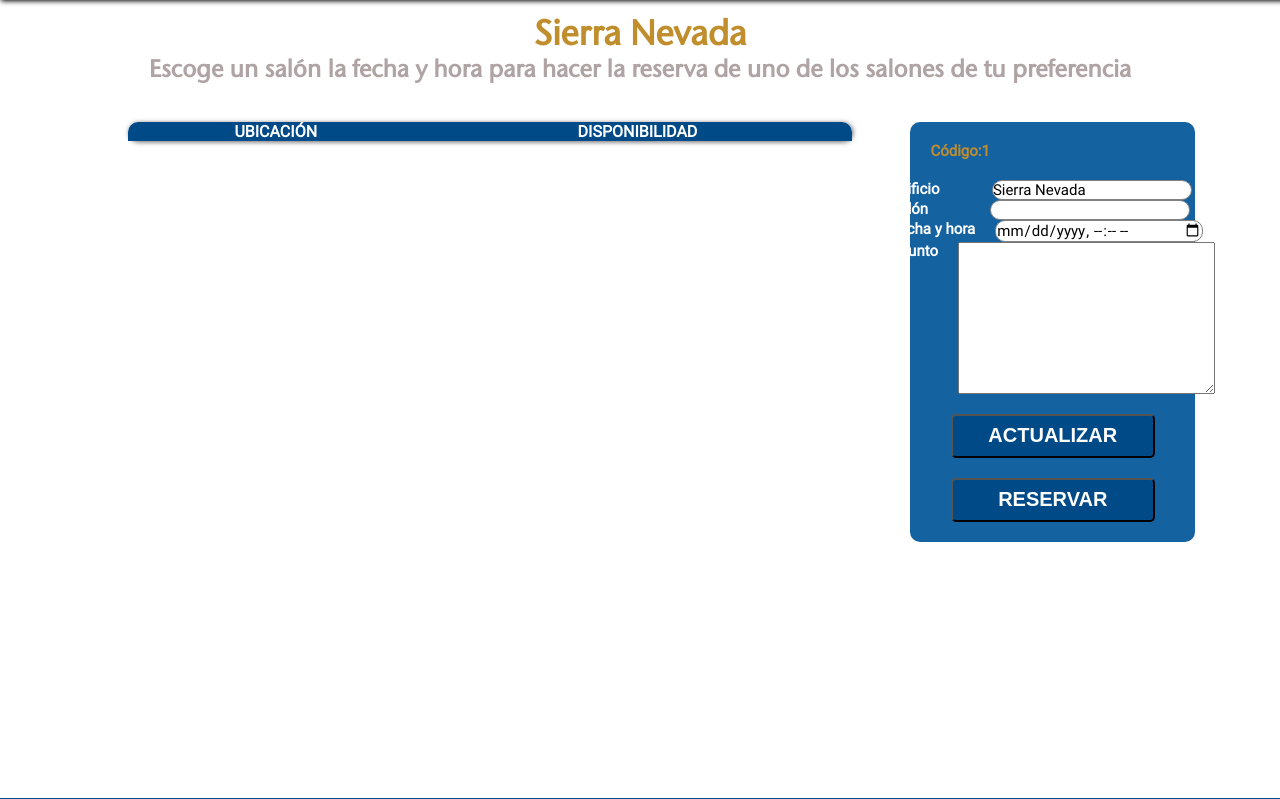
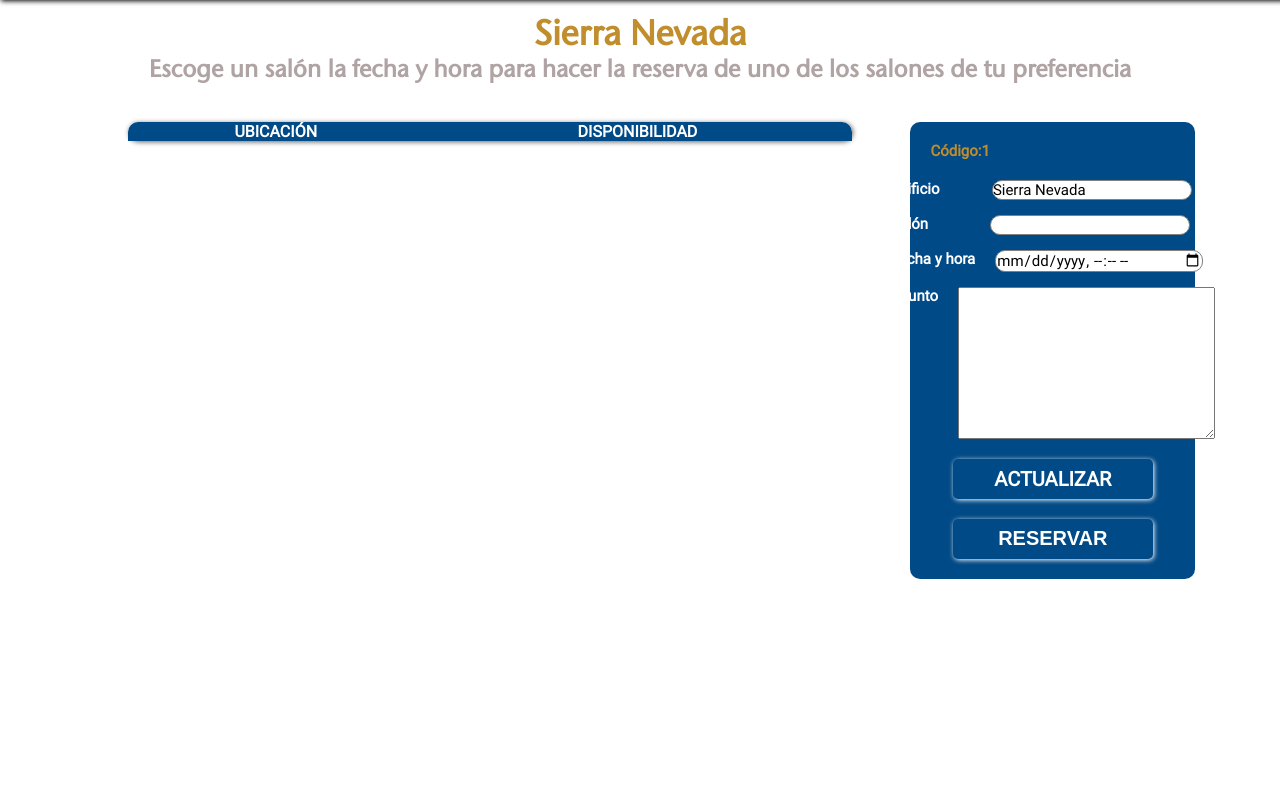
Before and after one commit to LukeSkybutter9/Proyecto-saloneU, a PHP site: page /sierraNevada.php in a window 1280 px wide. Shown: the part 90-889 px from the top of the page. Run offline with PHP 8.4, Linux system fonts and the light colour scheme; the visitor is signed in with stand-in values (Sample User, id 1); lists and menus that the app fills with data are empty; some libraries are stand-ins or nearby versions.

Commit message:
Cambios CSS del apartado del formulario

```diff
--- a/vista/cienagaGrande.php
+++ b/vista/cienagaGrande.php
@@ -116,7 +116,7 @@
                             <textarea name="asunto" id="" cols="30" rows="10"></textarea>
                         </div>
                     </div>
-                        <button id="actualizar" value="actualizar">ACTUALIZAR</button>
+                        <label id="actualizar" value="actualizar">ACTUALIZAR</label>
                         <button id="reservar" value="reservar">RESERVAR</button>
                 </div>
             </form>
--- a/vista/css/style2.css
+++ b/vista/css/style2.css
@@ -143,6 +143,12 @@ th{
     margin-bottom: 20%;
 }
 
+.contenedorForm{
+    display: flex;
+    flex-direction: column;
+    gap:15px;
+}
+
 .tabla{
     margin-right: 5%;
 }
@@ -155,7 +161,7 @@ th{
     padding-top: 20%;
     padding: 20px;
     gap:20px;
-    background-color: #1562a1;
+    background-color: #004a87;
     width: 75%;
 }
 
@@ -224,7 +230,8 @@ th{
     color: white;
     font-weight: bold;
     font-size: 20px;
-    border-color: black;
+    border: #004a87;
+    box-shadow: 1px 1px 5px white;
 }
 #reservar:hover{
     background-color: #1562a1;
@@ -234,14 +241,19 @@ th{
     background-color: #1562a1;
 }
 #actualizar{
+    display: flex;
     border-radius: 5px;
     width: 200px;
     height: 40px;
-    background-color: #004a87 ;
+    align-items: center;
+    justify-content: center;
+    background-color: #004a87;
     color: white;
     font-weight: bold;
     font-size: 20px;
     text-align: center;
+    border: #004a87;
+    box-shadow: 1px 1px 5px white;
 
 }
 
--- a/vista/marCaribe.php
+++ b/vista/marCaribe.php
@@ -113,7 +113,7 @@
                             <textarea name="asunto" id="" cols="30" rows="10"></textarea>
                         </div>
                     </div>
-                        <button id="actualizar" value="actualizar">ACTUALIZAR</button>
+                        <label id="actualizar" value="actualizar">ACTUALIZAR</label>
                         <button id="reservar" value="reservar">RESERVAR</button>
                 </div>
             </form>
--- a/vista/sierraNevada.php
+++ b/vista/sierraNevada.php
@@ -97,8 +97,8 @@
                             <textarea name="asunto" id="" cols="30" rows="10"></textarea>
                         </div>
                     </div>
-                        <button id="actualizar" value="actualizar">ACTUALIZAR</button>
-                        <button id="reservar" value="reservar">RESERVAR</button>
+                        <label id="actualizar" value="actualizar">ACTUALIZAR</label>
+                        <button type="submit" id="reservar" value="reservar">RESERVAR</button>
                 </div>
             </form>
         </section>
```
